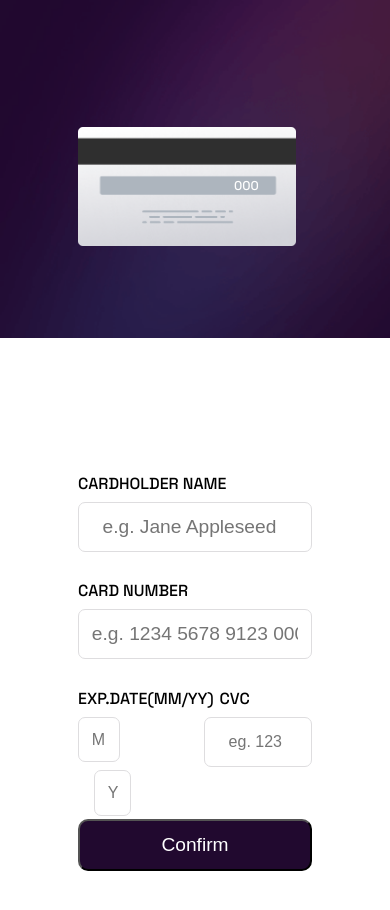
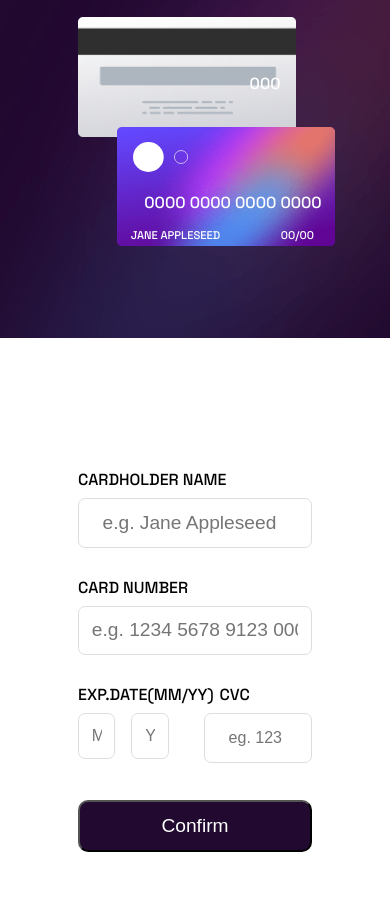
Before and after one commit to Desmends27/interactive-card-details-form-main, a plain HTML site: page index.html in a window 390 px wide. Shown: the top 910 px of the page. After the commit the page ends 852 px from the top, so only its background shows below. Drawn offline with Linux system fonts and the light colour scheme.

Commit message:
corrected format errors

```diff
--- a/styles.css
+++ b/styles.css
@@ -60,7 +60,6 @@ input {
 .exp{
     width: 40%;
     margin-right: 2rem;
-    text-align: center;
 }
 #year {
     margin-left: 1rem;
@@ -69,9 +68,7 @@ input {
     font-size: 1rem;
 }
 #month{
-    width: 45%;
-    height: 30%;
-    font-size: 1rem;
+    width: 40%;
 }
 #cvc{
     padding: 1.5rem;
@@ -172,13 +169,16 @@ button:hover{
         position: none;
     }
     .back{
-        top: 10%;
-        left: 20%;
+        top: 1%;
+        left: 30%;
     }
     .front{
-        top: 25%;
-        left: 30%;
+        top: 18%;
+        left: 38%;
         z-index: 2;
+    }
+    img{
+        width: 90%;
     }
     #svg{
         width: 20%;
@@ -198,6 +198,10 @@ button:hover{
     .done{
         margin-top: 3rem;
     }
+    .back #cvcnumber{
+        left: 70%;
+        font-size: 1.3rem;
+    }
 }
 
 @media (max-width: 700px) {
@@ -210,17 +214,16 @@ button:hover{
     .front img{
         width: 80%;
     }
+    .front p{
+        font-size: 0.7rem;
+    }
     .back{
-        top: 15%;
+        top: 2%;
         left: 20%;
     }
     .front{
-        top:305%;
+        top: 15%;
         left: 30%;
-        z-index: 2;
-    }
-    .front p{
-        font-size: 0.7rem;
     }
     .inlineText input{
         font-size: 1rem;
@@ -232,13 +235,12 @@ button:hover{
         top:72%;
         left:60%;
     }
-    #cvcnumber{
+    .back #cvcnumber{
         top: 32%;
-        left: 50%;
+        left: 55%;
         color: #fff;
         font-size: 1rem;
     }
-
 }
 @media (max-width: 500px)
 {
```
